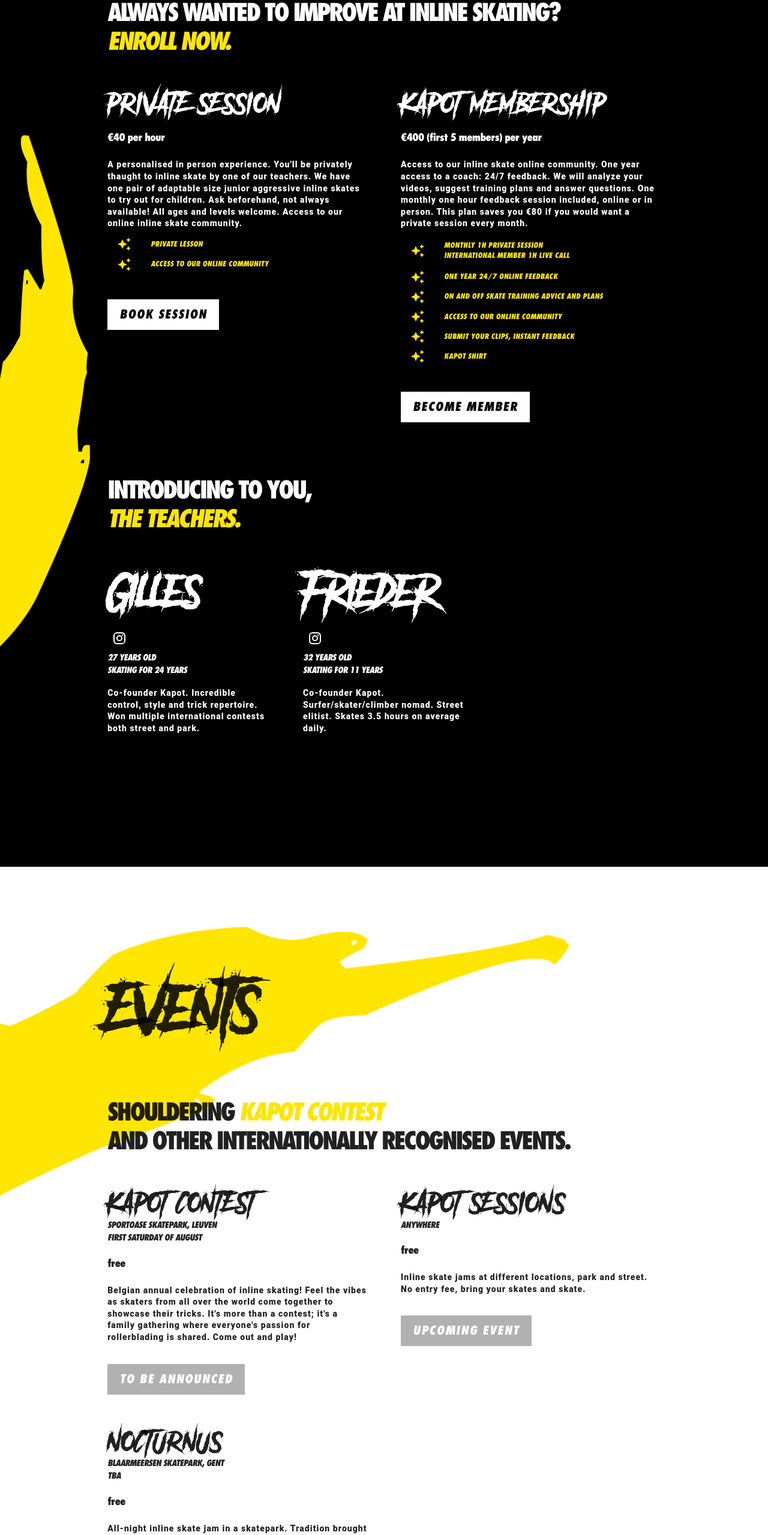
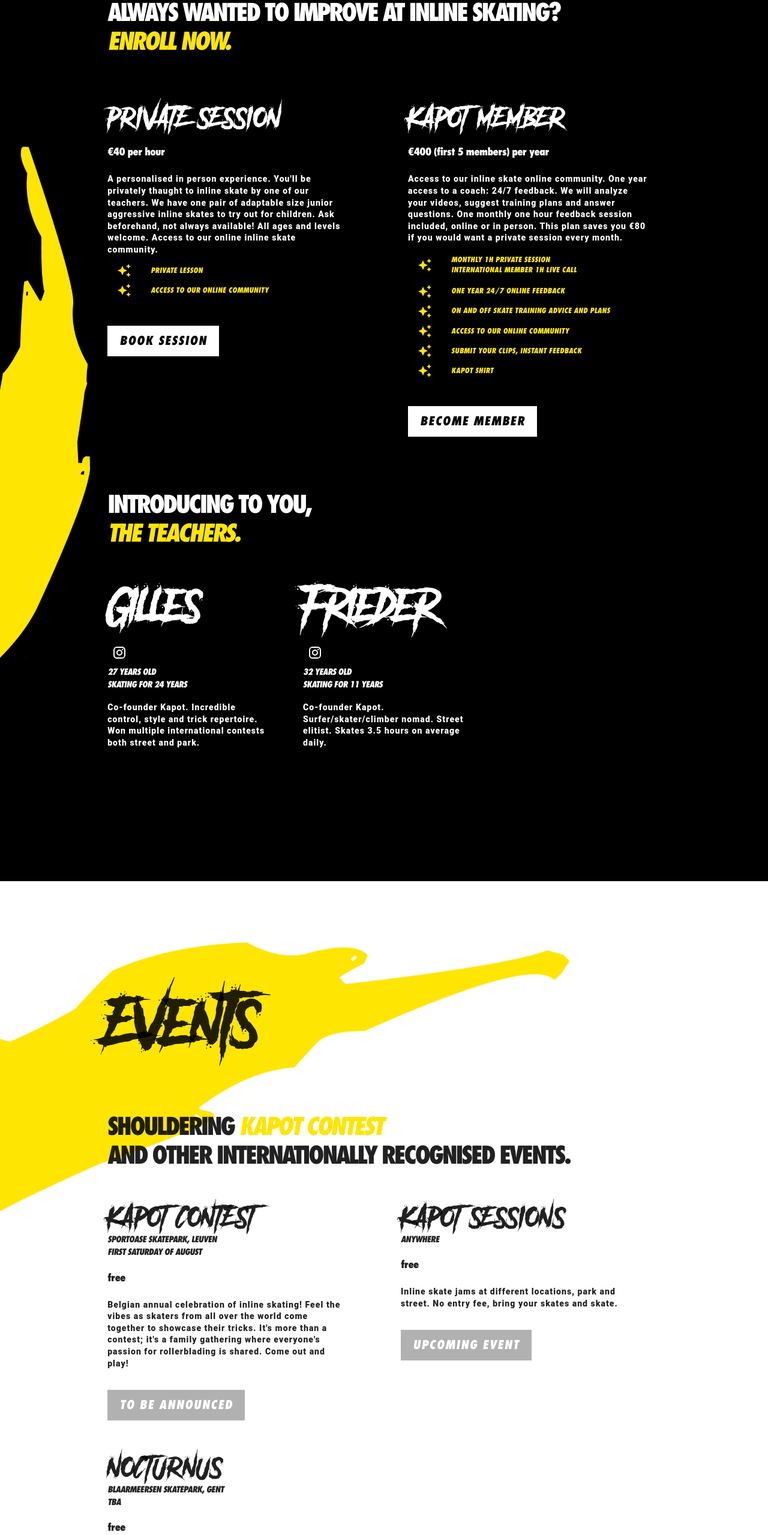
Before and after one commit to friederjanmoerman/next-kapot, a Next.js app: page / in a window 1280 px wide. Shown: the part 1189-3748 px from the top of the page at 60% size. Built offline with nearby package versions, Linux system fonts and the light colour scheme; a web font is replaced by a local one.

Commit message:
responsive styling grid items

```diff
--- a/components/Sections/SectionEvents/index.tsx
+++ b/components/Sections/SectionEvents/index.tsx
@@ -12,6 +12,7 @@ import {
   ItemMeta,
   StyledSplashIllustrationBottomVariation1,
   Section,
+  ItemBody,
 } from '../styles'
 
 // MUI
@@ -31,38 +32,38 @@ const SectionEvents = forwardRef<HTMLDivElement>(function SectionEvents(_, ref)
         and other internationally recognised events.
       </SectionSubtitle>
       <Container container spacing={7}>
-        <Grid item lg={6}>
+        <Grid item md={6} lg={6}>
           <ItemTitle variant="h1" component="h2">
             Kapot Contest
           </ItemTitle>
           <ItemMeta variant="h4">Sportoase skatepark, Leuven</ItemMeta>
           <ItemMeta variant="h4">First Saturday of August</ItemMeta>
           <ItemPrice variant="h4">Free</ItemPrice>
-          <Typography variant="h5">
+          <ItemBody variant="h5">
             Belgian annual celebration of inline skating! Feel the vibes as skaters from all over the world come together to showcase their tricks.
             It&apos;s more than a contest; it&apos;s a family gathering where everyone&apos;s passion for rollerblading is shared. Come out and play!
-          </Typography>
+          </ItemBody>
           <Button disabled variant="contained" size="large" disableElevation label="To be announced" />
         </Grid>
-        <Grid item lg={6}>
+        <Grid item md={6} lg={6}>
           <ItemTitle variant="h1" component="h2">
             Kapot sessions
           </ItemTitle>
           <ItemMeta variant="h4">Anywhere</ItemMeta>
           <ItemPrice variant="h4">Free</ItemPrice>
-          <Typography variant="h5">Inline skate jams at different locations, park and street. No entry fee, bring your skates and skate.</Typography>
+          <ItemBody variant="h5">Inline skate jams at different locations, park and street. No entry fee, bring your skates and skate.</ItemBody>
           <Button disabled variant="contained" size="large" disableElevation label="Upcoming event" />
         </Grid>
-        <Grid item lg={6}>
+        <Grid item md={6} lg={6}>
           <ItemTitle variant="h1" component="h2">
             Nocturnus
           </ItemTitle>
           <ItemMeta variant="h4">Blaarmeersen skatepark, Gent</ItemMeta>
           <ItemMeta variant="h4">TBA</ItemMeta>
           <ItemPrice variant="h4">Free</ItemPrice>
-          <Typography variant="h5">
+          <ItemBody variant="h5">
             All-night inline skate jam in a skatepark. Tradition brought back to life. Relocated to Gent! Lights will be lit until morning.
-          </Typography>
+          </ItemBody>
           <Button disabled variant="contained" size="large" disableElevation label="To be announced" />
         </Grid>
       </Container>
--- a/components/Sections/SectionLearn/index.tsx
+++ b/components/Sections/SectionLearn/index.tsx
@@ -16,6 +16,7 @@ import {
   TeacherBody,
   SectionSubtitleEmphasis,
   StyledList,
+  ItemBody,
 } from '../styles'
 
 // MUI
@@ -38,13 +39,13 @@ const SectionLearn = forwardRef<HTMLDivElement>(function SectionLearn(_, ref) {
         Always wanted to improve at inline skating?<br></br>
         <SectionSubtitleEmphasis>Enroll now.</SectionSubtitleEmphasis>
       </SectionSubtitle>
-      <Container container spacing={7}>
-        <Grid item lg={6}>
+      <Container container spacing={10}>
+        <Grid item md={6} lg={6}>
           <ItemTitle variant="h1" component="h2">
             Private session
           </ItemTitle>
           <ItemPrice variant="h4">€40 per hour</ItemPrice>
-          <Typography variant="h5">
+          <ItemBody variant="h5">
             A personalised in person experience. You&apos;ll be privately thaught to inline skate by one of our teachers. We have one pair of
             adaptable size junior aggressive inline skates to try out for children. Ask beforehand, not always available! All ages and levels welcome.
             Access to our online inline skate community.
@@ -62,15 +63,15 @@ const SectionLearn = forwardRef<HTMLDivElement>(function SectionLearn(_, ref) {
                 <ListItemText primary="access to our online community" />
               </ListItem>
             </StyledList>
-          </Typography>
+          </ItemBody>
           <Button href="https://calendly.com/kapot/private-session" inverted variant="contained" size="large" disableElevation label="Book session" />
         </Grid>
-        <Grid item lg={6}>
+        <Grid item md={6} lg={6}>
           <ItemTitle variant="h1" component="h2">
-            Kapot Membership
+            Kapot Member
           </ItemTitle>
           <ItemPrice variant="h4">€400 (first 5 members) per year</ItemPrice>
-          <Typography variant="h5">
+          <ItemBody variant="h5">
             Access to our inline skate online community. One year access to a coach: 24/7 feedback. We will analyze your videos, suggest training
             plans and answer questions. One monthly one hour feedback session included, online or in person. This plan saves you €80 if you would want
             a private session every month.
@@ -112,7 +113,7 @@ const SectionLearn = forwardRef<HTMLDivElement>(function SectionLearn(_, ref) {
                 <ListItemText primary="kapot shirt" />
               </ListItem>
             </StyledList>
-          </Typography>
+          </ItemBody>
           <Button href="https://buy.stripe.com/00gfZDeaR55p4V28wy" inverted variant="contained" size="large" disableElevation label="Become member" />
         </Grid>
       </Container>
@@ -121,7 +122,7 @@ const SectionLearn = forwardRef<HTMLDivElement>(function SectionLearn(_, ref) {
         <SectionSubtitleEmphasis>the teachers.</SectionSubtitleEmphasis>
       </SectionSubtitle>
       <Container container spacing={7}>
-        <Grid item lg={4}>
+        <Grid item xs={6} md={6} lg={4}>
           <TeacherTitle variant="h1" component="h2">
             Gilles
           </TeacherTitle>
@@ -136,7 +137,7 @@ const SectionLearn = forwardRef<HTMLDivElement>(function SectionLearn(_, ref) {
             Co-founder Kapot. Incredible control, style and trick repertoire. Won multiple international contests both street and park.
           </TeacherBody>
         </Grid>
-        <Grid item lg={4}>
+        <Grid item xs={6} md={6} lg={4}>
           <TeacherTitle variant="h1" component="h2">
             Frieder
           </TeacherTitle>
--- a/components/Sections/styles.tsx
+++ b/components/Sections/styles.tsx
@@ -119,6 +119,14 @@ export const ItemMeta = styled(Typography)<TypographyProps>(
   `,
 )
 
+export const ItemBody = styled(Typography)<TypographyProps>(
+  ({ theme }) => `
+    && {
+      max-width: 400px;
+    }
+  `,
+)
+
 export const TeacherTitle = styled(Typography)<TypographyProps>(
   ({ theme }) => `
     && {
```
